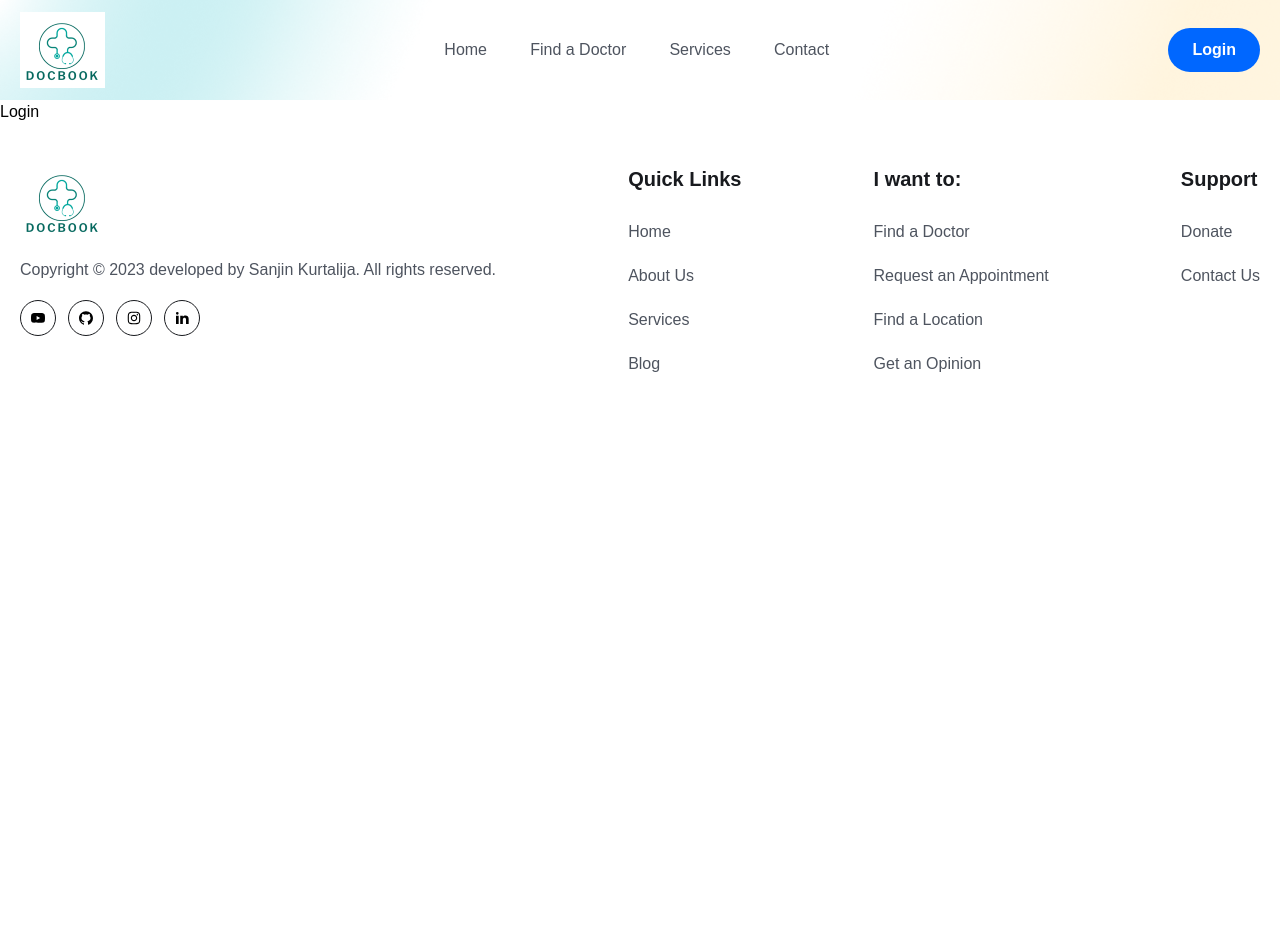
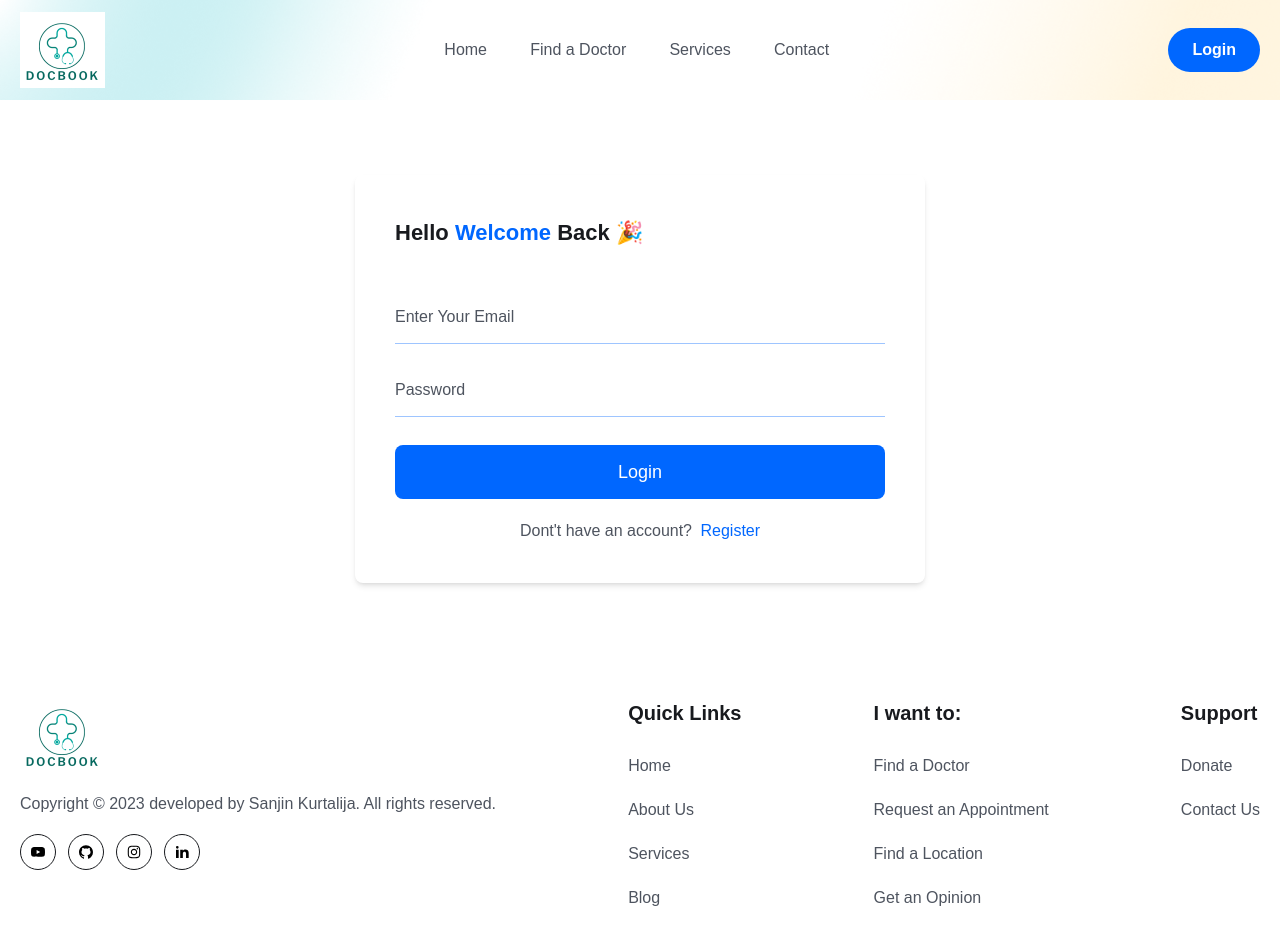
Before and after one commit to Sanjin888/DocBook, a React (Vite) app in the folder frontend/: page /login in a window 1280 px wide. Shown: the top 944 px of the page. Before the commit the page ends 800 px from the top, so only its background shows below. Built offline with nearby package versions, Linux system fonts and the light colour scheme; the HTML template or start-up script is replaced by a standard one.

Commit message:
login and signup

```diff
--- a/frontend/src/pages/Login.jsx
+++ b/frontend/src/pages/Login.jsx
@@ -1,7 +1,70 @@
-import React from "react";
+import { useState } from "react";
+import { Link } from "react-router-dom";
 
 const Login = () => {
-  return <div>Login</div>;
+  const [formData, setFormData] = useState({
+    email: "",
+    password: "",
+  });
+
+  const handleInputChange = (e) => {
+    setFormData({ ...formData, [e.target.name]: e.target.value });
+  };
+
+  return (
+    <section className="px-5 lg:px-0">
+      <div className=" w-full max-w-[570px] mx-auto rounded-lg shadow-md md:p-10 ">
+        <h3 className=" text-headingColor text-[22px] leading-9 font-bold mb-10 ">
+          Hello <span className=" text-primaryColor ">Welcome</span> Back 🎉
+        </h3>
+
+        <form className="py-4 md:py-0">
+          <div className="mb-5">
+            <input
+              type="email"
+              placeholder="Enter Your Email"
+              name="email"
+              value={formData.email}
+              onChange={handleInputChange}
+              className=" w-full  py-3 border-b border-solid border-[#0066FF61] focus:outline-none focus:border-b-primaryColor text-[16px] leading-7 text-headingColor placeholder:text-textColor  cursor-pointer "
+              required
+            />
+          </div>
+
+          <div className="mb-5">
+            <input
+              type="password"
+              placeholder="Password"
+              name="password"
+              value={formData.password}
+              onChange={handleInputChange}
+              className=" w-full  py-3 border-b border-solid border-[#0066FF61] focus:outline-none focus:border-b-primaryColor text-[16px] leading-7 text-headingColor placeholder:text-textColor  cursor-pointer "
+              required
+            />
+          </div>
+
+          <div className="mt-7">
+            <button
+              type="submit"
+              className="w-full bg-primaryColor text-white text-[18px] leading-[30px] rounded-lg px-4 py-3  "
+            >
+              Login
+            </button>
+          </div>
+
+          <p className="mt-5 text-textColor text-center ">
+            Dont&apos;t have an account?{" "}
+            <Link
+              to="/register"
+              className=" text-primaryColor font-medium ml-1"
+            >
+              Register
+            </Link>
+          </p>
+        </form>
+      </div>
+    </section>
+  );
 };
 
 export default Login;
--- a/frontend/src/pages/Signup.jsx
+++ b/frontend/src/pages/Signup.jsx
@@ -1,7 +1,25 @@
-import React from "react";
+import signupImg from "../assets/images/signup.gif";
 
 const Signup = () => {
-  return <div>Signup</div>;
+  return (
+    <section className="px-5 xl:px-0">
+      <div className="mx-w-[1170px] mx-auto ">
+        <div className="grid grid-cols-1 lg:grid-cols-2 ">
+          {/*======== img box ========= */}
+          <div className=" hidden lg:block bg-primaryColor rounded-l-lg ">
+            <figure className="rounded-l-lg">
+              <img src={signupImg} alt="" className="w-full rounded-l-lg" />
+            </figure>
+          </div>
+
+          {/* ======== sign up form =======*/}
+          <div className="rounded">
+
+          </div>
+        </div>
+      </div>
+    </section>
+  );
 };
 
 export default Signup;
```
Also changed, not shown: frontend/src/assets/images/signup.gif (added).
